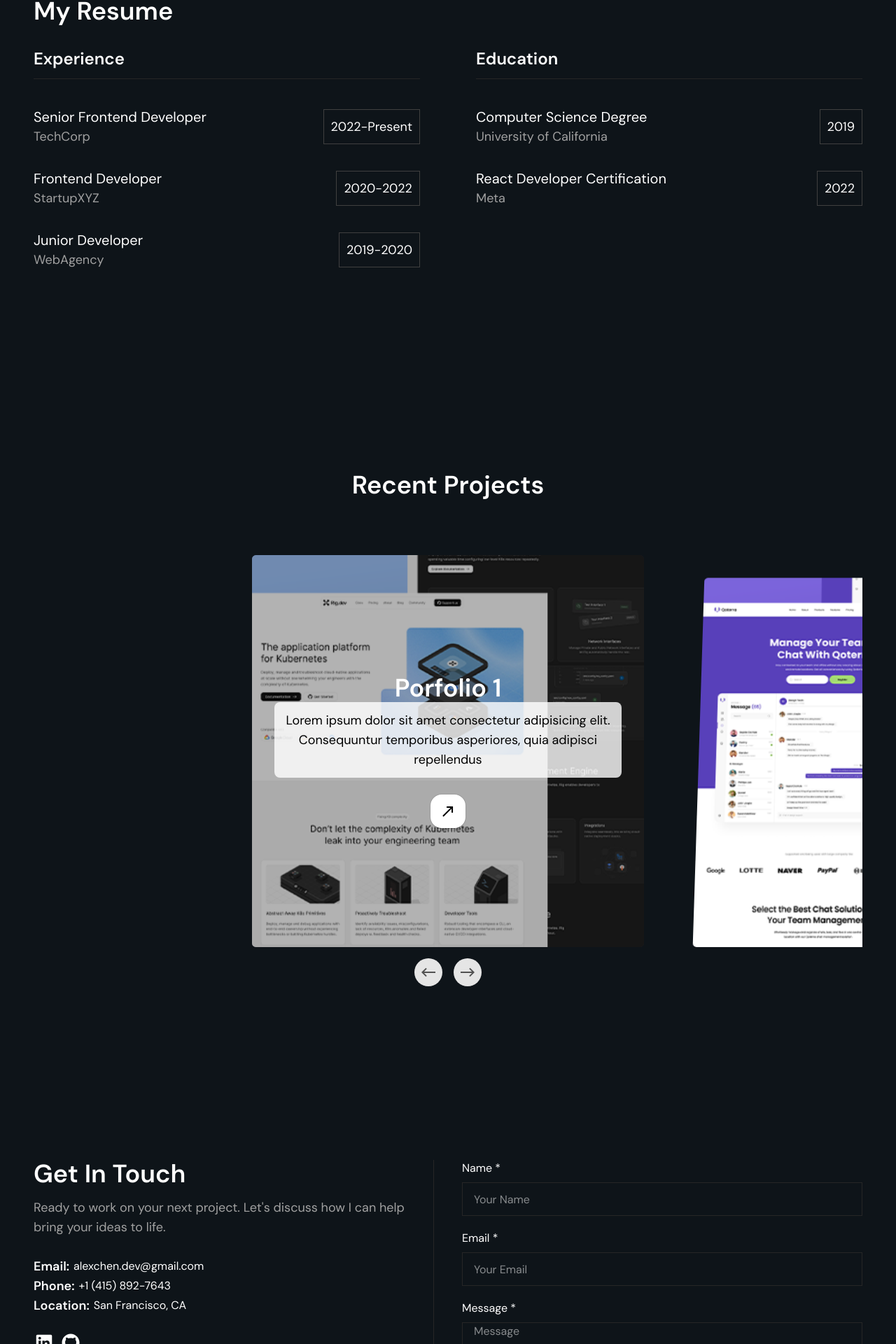
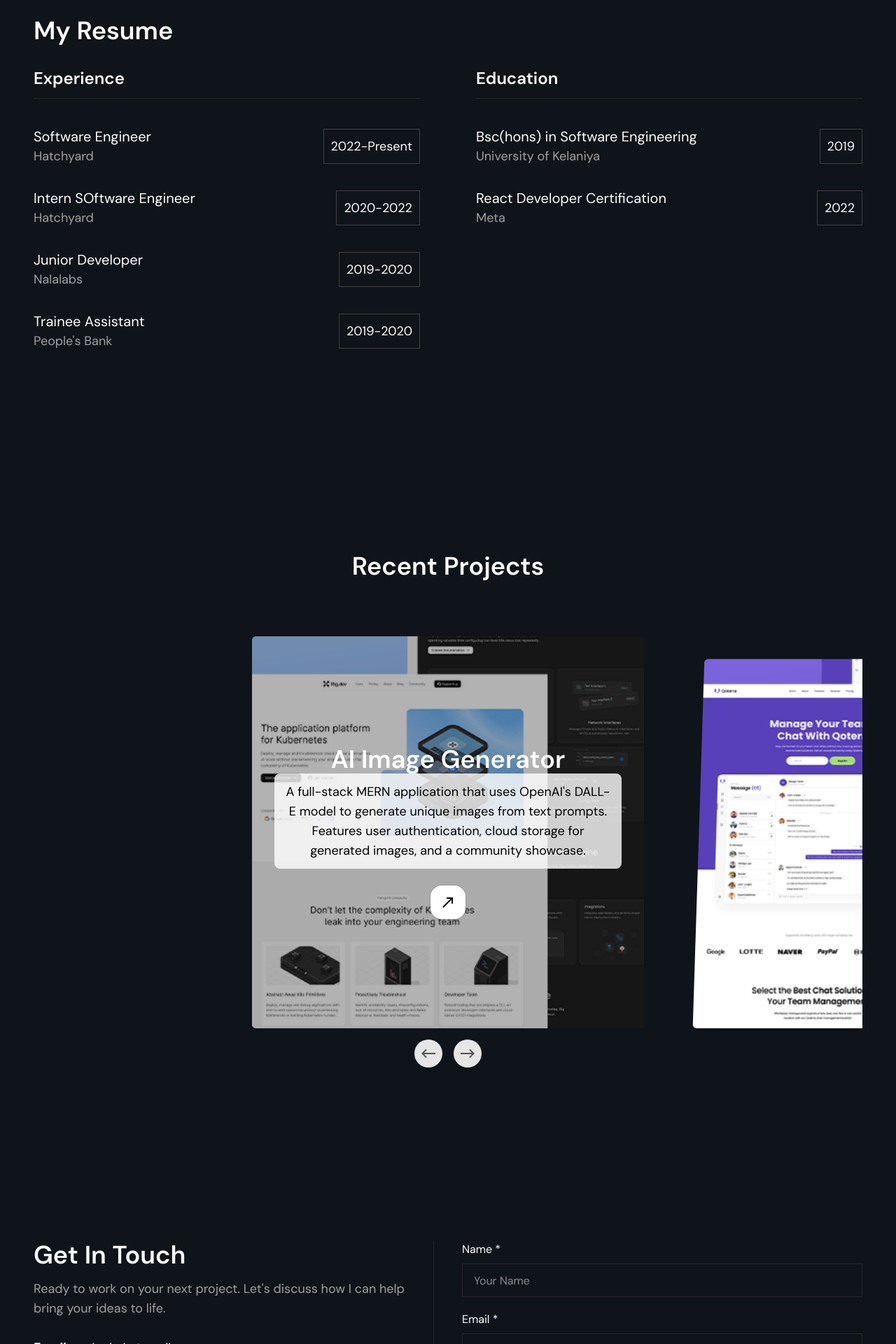
Before and after one commit to KavinduAbeywickrama/react-tailwind-portfolio, a React (Vite) app: page / in a window 1280 px wide. Shown: the part 1792-3712 px from the top of the page at 70% size. Built offline with nearby package versions, Linux system fonts and the light colour scheme.

Commit message:
refactor: updated  data.js file

```diff
--- a/src/constant/data.js
+++ b/src/constant/data.js
@@ -68,6 +68,10 @@ export const aboutItems = [
     id: 5,
     label: "Performance optimization",
   },
+  {
+    id: 6,
+    label: "Java & Springboot development",
+  },
 ];
 
 export const ResumeItems = [
@@ -76,18 +80,23 @@ export const ResumeItems = [
     title: "Experience",
     list: [
       {
-        role: "Senior Frontend Developer",
-        label: "TechCorp",
+        role: "Software Engineer",
+        label: "Hatchyard",
         time: "2022-Present",
       },
       {
-        label: "StartupXYZ",
-        role: "Frontend Developer",
+        label: "Hatchyard",
+        role: "Intern SOftware Engineer",
         time: "2020-2022",
       },
       {
-        label: "WebAgency",
+        label: "Nalalabs",
         role: "Junior Developer",
+        time: "2019-2020",
+      },
+      {
+        label: "People's Bank",
+        role: "Trainee Assistant",
         time: "2019-2020",
       },
     ],
@@ -97,8 +106,8 @@ export const ResumeItems = [
     title: "Education",
     list: [
       {
-        label: "University of California",
-        role: "Computer Science Degree",
+        label: "University of Kelaniya",
+        role: "Bsc(hons) in Software Engineering",
         time: "2019",
       },
       {
@@ -113,27 +122,28 @@ export const ResumeItems = [
 export const ProjectsItems = [
   {
     id: 1,
-    title: "Porfolio 1",
+    title: "AI Image Generator",
     src: "/images/portfolio-1.png",
-    text: "Lorem ipsum dolor sit amet consectetur adipisicing elit. Consequuntur temporibus asperiores, quia adipisci repellendus",
+    text: "A full-stack MERN application that uses OpenAI's DALL-E model to generate unique images from text prompts. Features user authentication, cloud storage for generated images, and a community showcase.",
+    githubUrl: "https://github.com/KavinduAbeywickrama/ai-image-generator",
   },
   {
     id: 2,
-    title: "Porfolio 2",
+    title: "Netflix Clone - UI",
     src: "/images/portfolio-2.png",
-    text: "Lorem ipsum dolor sit amet consectetur adipisicing elit. Consequuntur temporibus asperiores, quia adipisci repellendus",
+    text: "A responsive front-end clone of the Netflix homepage built with React. It includes a dynamic hero section, movie rows by category, and a hover effect to show more information about a title.",
   },
   {
     id: 3,
-    title: "Porfolio 3",
+    title: "Weather App",
     src: "/images/portfolio-3.png",
-    text: "Lorem ipsum dolor sit amet consectetur adipisicing elit. Consequuntur temporibus asperiores, quia adipisci repellendus",
+    text: "A clean and modern weather application that fetches data from a weather API to display current conditions and forecasts for any city. Features a search function and dynamic weather icons.",
   },
   {
     id: 4,
-    title: "Porfolio 4",
+    title: "Portfolio Website",
     src: "/images/portfolio-4.png",
-    text: "Lorem ipsum dolor sit amet consectetur adipisicing elit. Consequuntur temporibus asperiores, quia adipisci repellendus",
+    text: "The source code for this very portfolio! Built with a modern front-end framework (like React/Next.js) to showcase projects and skills with a clean and interactive design.",
   },
 ];
 
@@ -141,16 +151,16 @@ export const contactItems = [
   {
     id: 1,
     label: "Email:",
-    link: "alexchen.dev@gmail.com",
+    link: "agckavindu@gmail.com",
   },
   {
     id: 2,
     label: "Phone:",
-    link: "+1 (415) 892-7643",
+    link: "+94 71 9697218",
   },
   {
     id: 3,
     label: "Location:",
-    link: "San Francisco, CA",
+    link: "Colombo, Sri-Lanka",
   },
 ];
```
